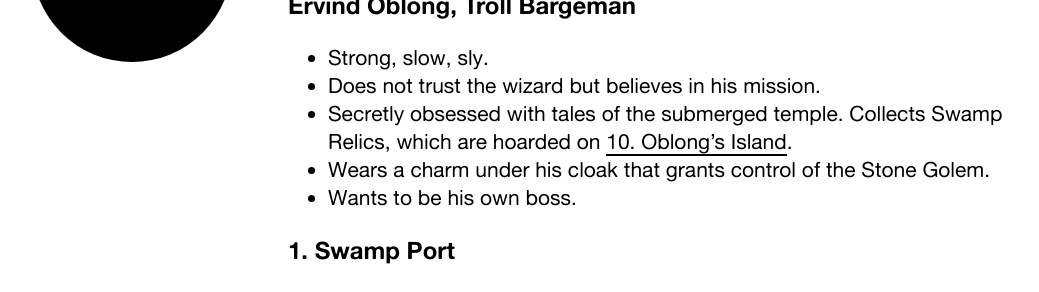
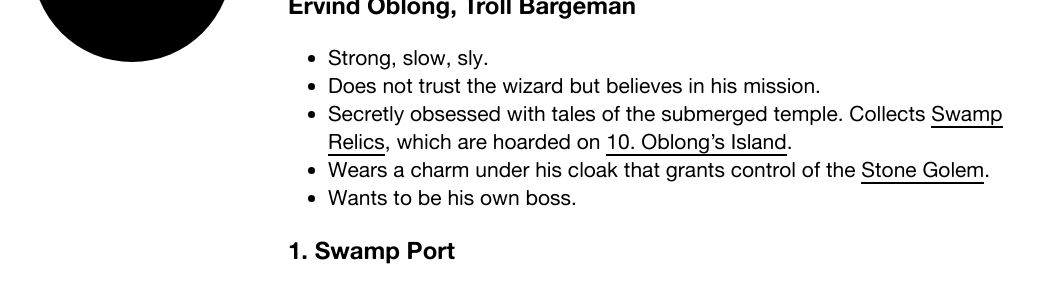
Before and after one commit to numbered-works/numbered-works.github.io, a Jekyll site: the page built from swamp-renewal/swamp-renewal.md, in a window 1280 px wide and 900 px high, scrolled down 781 px. Shown: the part 159-451 px from the top of the window, without its empty margins (108-1147 px from the left). Built offline with Jekyll 4.4.1, drawn with Linux system fonts in a browser that asks for light colours; our own code applies the rules of GitHub Pages for plain Markdown files.

```diff
--- a/swamp-renewal/swamp-renewal.md
+++ b/swamp-renewal/swamp-renewal.md
@@ -25,8 +25,8 @@ The party is on a filthy, muck-encrusted peat barge, captained by [Ervind Oblong
 
 * Strong, slow, sly.
 * Does not trust the wizard but believes in his mission.
-* Secretly obsessed with tales of the submerged temple. Collects Swamp Relics, which are hoarded on [10. Oblong’s Island].
-* Wears a charm under his cloak that grants control of the Stone Golem.
+* Secretly obsessed with tales of the submerged temple. Collects [Swamp Relics], which are hoarded on [10. Oblong’s Island].
+* Wears a charm under his cloak that grants control of the [Stone Golem].
 * Wants to be his own boss.
 
 ### 1. Swamp Port
```
Also changed, not shown: swamp-renewal/index.html (+8 -8 lines).
